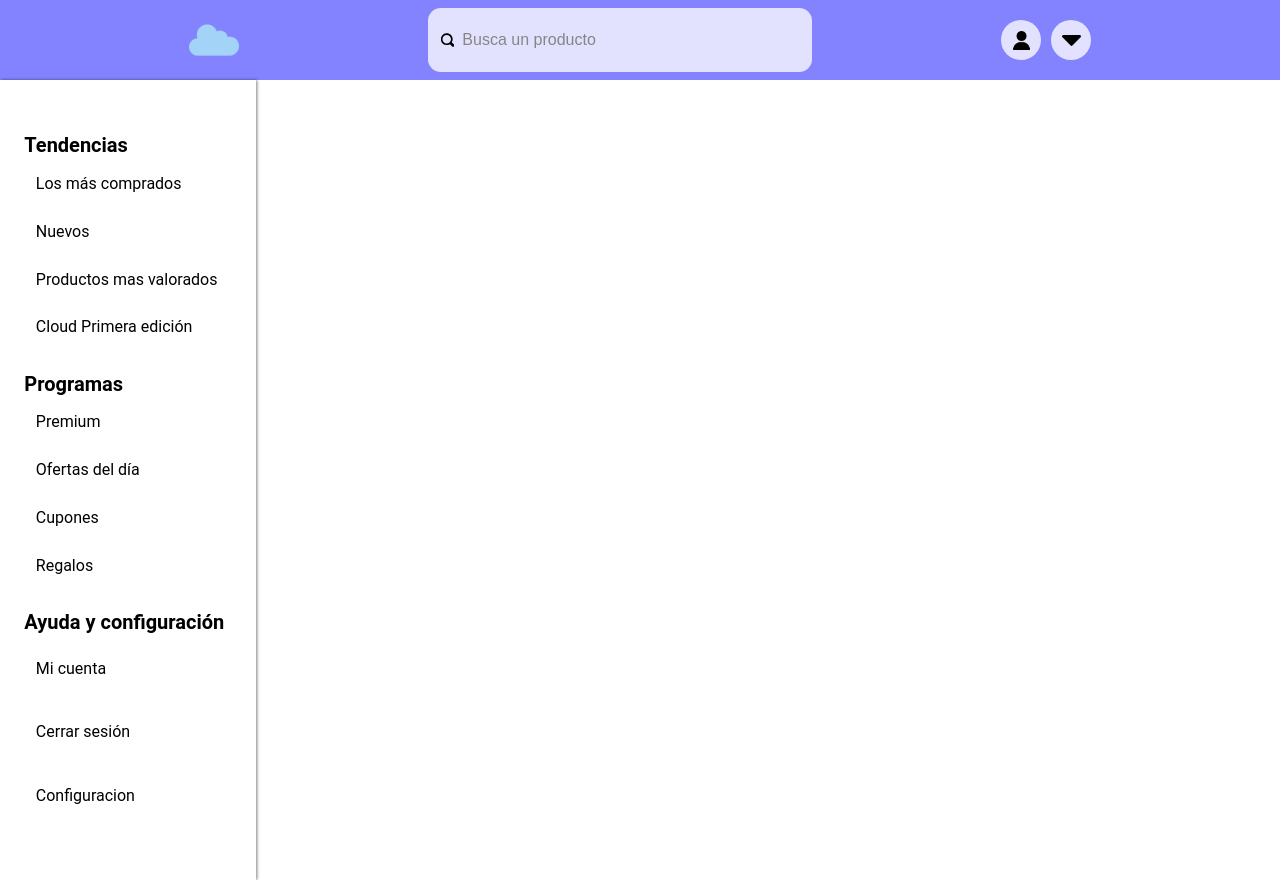
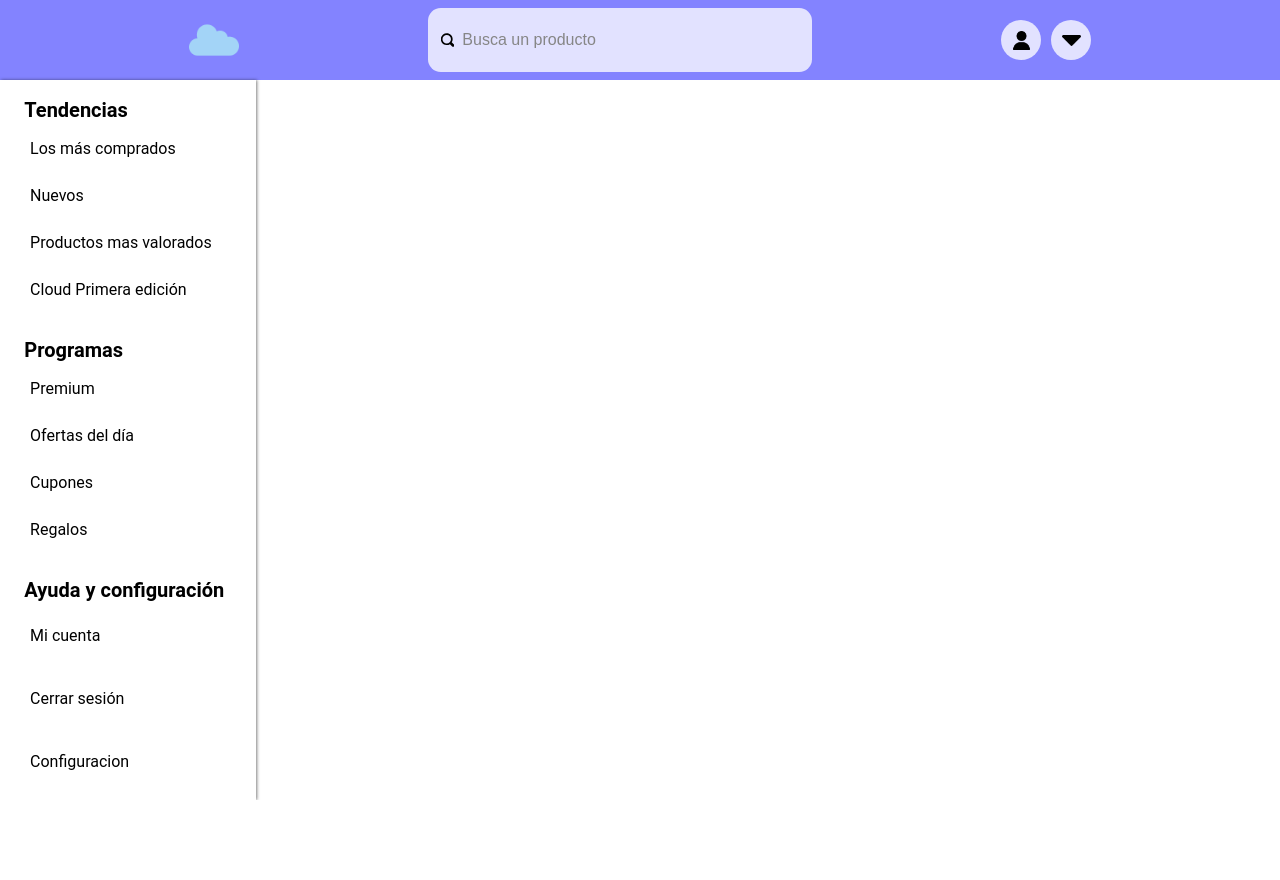
Before and after one commit to LTovarAlc/cloud, a React (Create React App) app: page / in a window 1280 px wide. After the commit the page ends 800 px from the top, so only its background shows below. Built offline with nearby package versions, Linux system fonts and the light colour scheme.

Commit message:
fixed sidenav

```diff
--- a/src/globalComponents/sideNav/sideNav.css
+++ b/src/globalComponents/sideNav/sideNav.css
@@ -1,5 +1,5 @@
 .sideNav{
-    height: 100vh;
+    height: 90vh;
     width: 20%;
     display: flex;
     justify-content: center;
@@ -9,7 +9,7 @@
 }
 
 .sideNav-list{
-    height: 90%;
+    height: 100%;
     width: 90%;
     display: flex;
     flex-direction: column;
@@ -20,7 +20,7 @@
 .sideNav-list div{
     width: 100%;
     height: 30%;
-    padding: 10px 0px;
+    padding: 20px 0px;
     display: flex;
     flex-direction: column;
     justify-content: space-evenly;
@@ -37,7 +37,7 @@
 }
 
 .sideNav-list__items{
-    width: 80%;
+    width: 85%;
     height: 100%;
     padding: 0px 10px;
     text-align: left;
```
